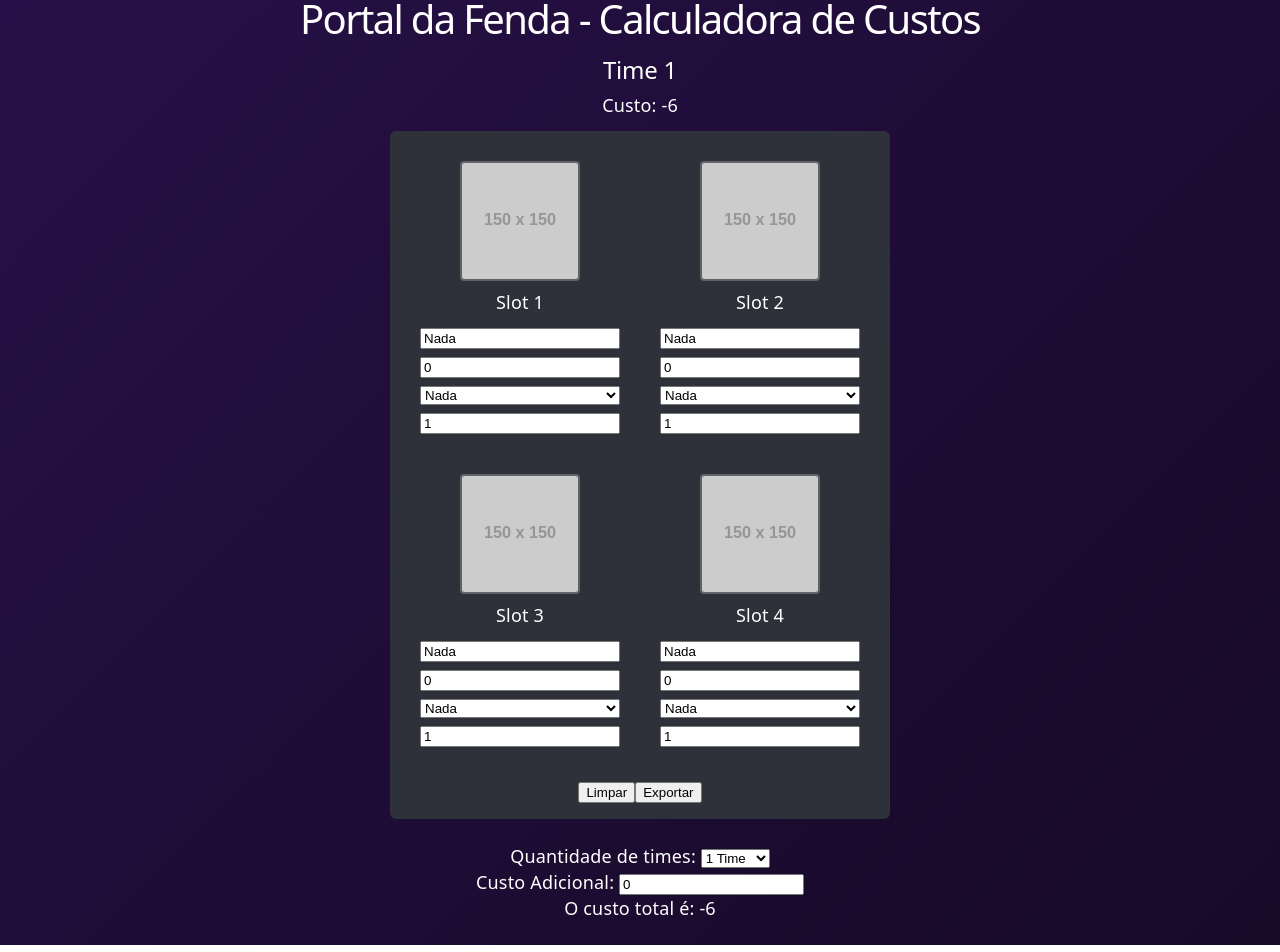
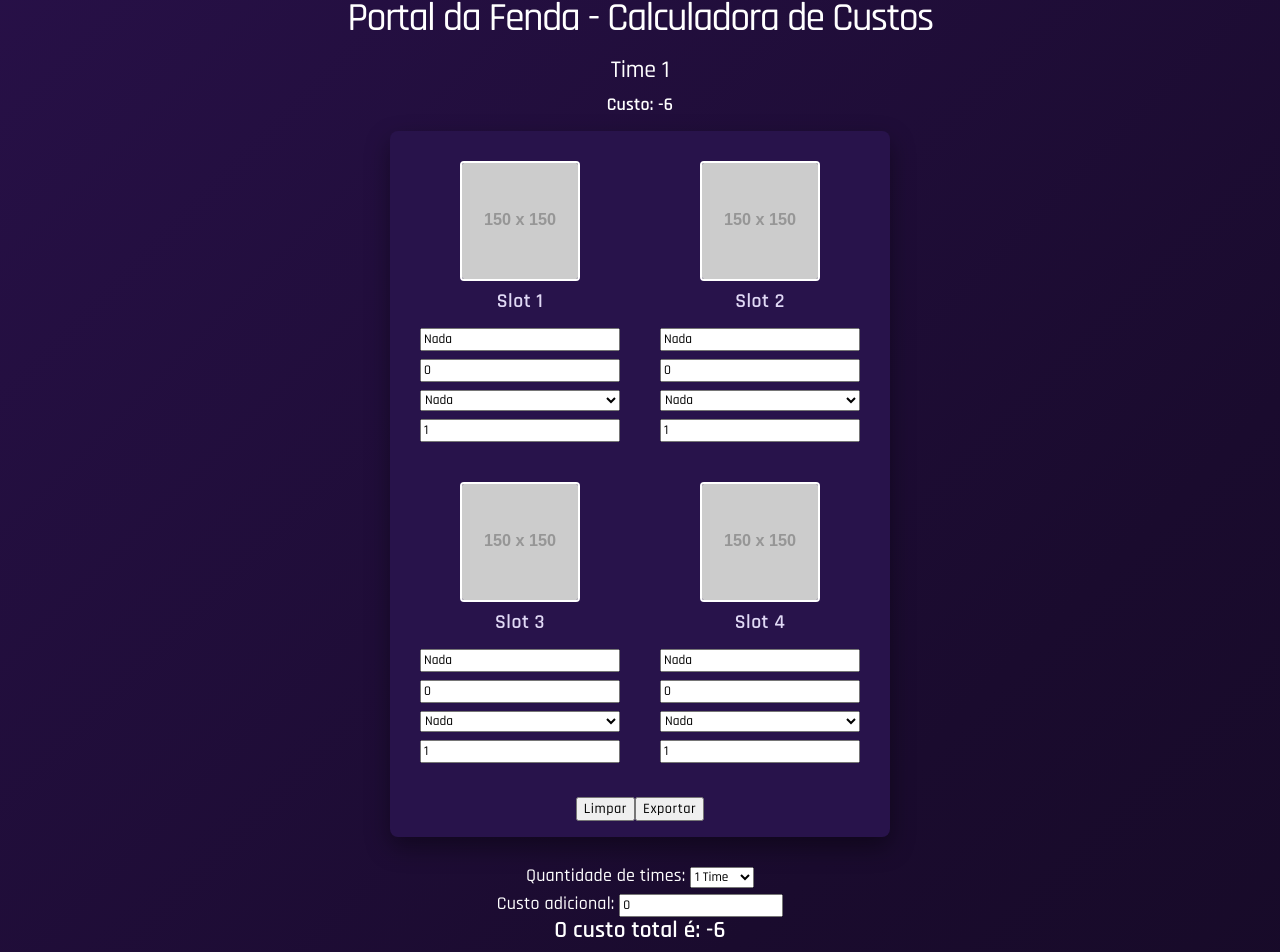
Before and after one commit to Pauloisc/Calculadora-de-Custo---Portal-da-Fenda-WEB, a React (Vite) app: page / in a window 1280 px wide. Shown: the top 952 px of the page. Built offline with nearby package versions, Linux system fonts and the light colour scheme.

Commit message:
Melhoria geral na estetica do site

```diff
--- a/src/App.css
+++ b/src/App.css
@@ -1,3 +1,5 @@
+
+@import url('https://fonts.googleapis.com/css2?family=Orbitron:wght@400;700&family=Rajdhani:wght@500;600&display=swap');
 
 *, *::before, *::after {
   box-sizing: border-box;
@@ -63,17 +65,17 @@
   max-width: 500px;
 }
 
-/* Bloco Cinza (Onde ficam os Slots) */
 .time-container {
   display: grid;
   grid-template-columns: repeat(2, 1fr);
   gap: 12px;
-  background-color: #2e303a;
   padding: 16px;
   margin-top: 12px;
   margin-bottom: 24px;
   width: 100%;
-  border-radius: 6px;
+  border-radius: 8px;
+  background-color: #28134b;
+  box-shadow: 0 10px 25px rgba(0, 0, 0, 0.4);
 }
 
 /* Botoes de exportar e limpar time */
@@ -94,17 +96,78 @@
   width: 100%;
 }
 
+/* Inputs e Selects dentro dos Slots */
+.slot-container select,
+.slot-container input {
+  width: 100%;
+}
+
 /* Estilo da Imagem / Avatar */
 .slot-avatar {
   width: 120px;
   height: 120px;
   object-fit: cover;
   border-radius: 4px;
-  border: 2px solid #5f6368;
+  border: 2px solid #ffffff;
 }
 
-/* Inputs e Selects dentro dos Slots */
-.slot-container select,
-.slot-container input {
-  width: 100%;
+/* Estilo de fonte dos labs dos slots*/
+.slot-container label {
+  font-family: 'Rajdhani', sans-serif;
+  font-weight: 600;
+  font-size: 1.1rem;
+  letter-spacing: 0.5px;
+  color: #e0d9f5;
 }
+
+/* Configuração para labels externas */
+.label-config {
+  font-family: 'Rajdhani', sans-serif;
+  font-size: 1rem;
+}
+
+/* Configuracao do label de custo total */
+.custo-total {
+  font-family: 'Rajdhani', sans-serif;
+  font-weight: 600;
+  font-size: 1.3rem;
+}
+
+/* Configuracao do label de custo do time */
+.custo-time {
+  font-family: 'Rajdhani', sans-serif;
+  font-weight: 600;
+  font-size: 1rem;
+}
+
+/* Configuracao dos textos dos slots */
+.slot-container input,
+.slot-container select {
+  font-family: 'Rajdhani', sans-serif;
+  font-weight: 500;
+}
+
+/* Configuração dos textos do time 1, 2 e 3*/
+h1, h2 {
+  font-family: 'Rajdhani', sans-serif;
+}
+
+/* Configuração dos textos dos botões "Exportar" e "Limpar" */
+.time-buttons-container button {
+  font-family: 'Rajdhani', sans-serif;
+  font-weight: 500;
+  font-size: 0.8rem;
+  letter-spacing: 0.5px;
+}
+
+/* Configuração dos textos do botão de selecionar a quantidade de times */
+.select-config {
+  font-family: 'Rajdhani', sans-serif;
+  font-weight: 500;
+}
+
+/* Configuração do texto de input para custo adicional */
+.input-config {
+  font-family: 'Rajdhani', sans-serif;
+  font-weight: 500;
+}
--- a/src/App.jsx
+++ b/src/App.jsx
@@ -75,7 +75,7 @@ function App() {
         {/* Bloco do Time 1 */}
         <div className="time-section">
           <h2>Time 1</h2>
-          <p>Custo: {custoT1}</p>
+          <p className="custo-time">Custo: {custoT1}</p>
           <div className="time-container">
             {time1.map((slot, index) => {
               const dadosPersonagem = personagens.find(p => p.nome === slot.personagem) || { imagem: "ID" };
@@ -84,7 +84,7 @@ function App() {
                   <img
                     src={dadosPersonagem && dadosPersonagem.imagem !== "ID"
                       ? `https://lh3.googleusercontent.com/d/${dadosPersonagem.imagem}`
-                      : "https://placehold.co/150x150/2e303a/ffffff?text=?"
+                      : "https://placehold.co/150x150/transparent/ffffff.png?text=?"
                     }
                     alt={slot.personagem}
                     className="slot-avatar"
@@ -145,7 +145,7 @@ function App() {
         {qtdTimes >= 2 && (
           <div className="time-section">
             <h2>Time 2</h2>
-            <p>Custo: {custoT2}</p>
+            <p className="custo-time">Custo: {custoT2}</p>
             <div className="time-container">
             {time2.map((slot, index) => {
                 const dadosPersonagem = personagens.find(p => p.nome === slot.personagem) || { imagem: "ID" };
@@ -154,7 +154,7 @@ function App() {
                     <img
                       src={dadosPersonagem && dadosPersonagem.imagem !== "ID"
                         ? `https://lh3.googleusercontent.com/d/${dadosPersonagem.imagem}`
-                        : "https://placehold.co/150x150/2e303a/ffffff?text=?"
+                        : "https://placehold.co/150x150/transparent/ffffff.png?text=?"
                       }
                       alt={slot.personagem}
                       className="slot-avatar"
@@ -216,7 +216,7 @@ function App() {
         {qtdTimes === 3 && (
           <div className="time-section">
             <h2>Time 3</h2>
-            <p>Custo: {custoT3}</p>
+            <p className="custo-time">Custo: {custoT1}</p>
             <div className="time-container">
             {time3.map((slot, index) => {
                 const dadosPersonagem = personagens.find(p => p.nome === slot.personagem) || { imagem: "ID" };
@@ -225,7 +225,7 @@ function App() {
                     <img
                       src={dadosPersonagem && dadosPersonagem.imagem !== "ID"
                         ? `https://lh3.googleusercontent.com/d/${dadosPersonagem.imagem}`
-                        : "https://placehold.co/150x150/2e303a/ffffff?text=?"
+                        : "https://placehold.co/150x150/transparent/ffffff.png?text=?"
                       }
                       alt={slot.personagem}
                       className="slot-avatar"
@@ -286,8 +286,8 @@ function App() {
 
       {/* Input da quantidade de times */}
       <div>
-        <label>Quantidade de times: </label>
-        <select value={qtdTimes} onChange={(event) => { setQtdTimes(Number(event.target.value)) }}>
+        <label className="label-config">Quantidade de times: </label>
+        <select className="select-config" value={qtdTimes} onChange={(event) => { setQtdTimes(Number(event.target.value)) }}>
           <option value={1}>1 Time</option>
           <option value={2}>2 Times</option>
           <option value={3}>3 Times</option>
@@ -296,15 +296,16 @@ function App() {
 
       {/* Input de custo adicional */}
       <div>
-        <label>Custo Adicional: </label>
+        <label className="label-config">Custo adicional: </label>
         <input
+          className="input-config"
           type="number"
           value={custoAdicional}
           onChange={(event) => setCustoAdicional(Number(event.target.value))}
         />
       </div>
 
-      <p>O custo total é: {custoTotal}</p>
+      <p className="custo-total">O custo total é: {custoTotal}</p>
     </div>
   );
 }
--- a/src/components/BuscaPersonagem.jsx
+++ b/src/components/BuscaPersonagem.jsx
@@ -14,7 +14,7 @@ export function BuscaPersonagem({ valorSelecionado, onSelecionar }) {
         type="text"
         className="busca-input"
         value={isOpen ? searchTerm : valorSelecionado}
-        placeholder="Buscar personagem..."
+        placeholder="Digite o nome"
         onChange={(event) => setSearchTerm(event.target.value)}
         onFocus={() => {
           setIsOpen(true);
@@ -27,8 +27,8 @@ export function BuscaPersonagem({ valorSelecionado, onSelecionar }) {
           top: '100%',
           left: 0,
           right: 0,
-          backgroundColor: '#2e303a',
-          border: '1px solid #5f6368',
+          backgroundColor: '#351b5f',
+          border: '1px solid #221439',
           borderRadius: '4px',
           maxHeight: '200px',
           overflowY: 'auto',
@@ -55,7 +55,7 @@ export function BuscaPersonagem({ valorSelecionado, onSelecionar }) {
               <img
                 src={p.imagem !== "ID"
                   ? `https://lh3.googleusercontent.com/d/${p.imagem}`
-                  : "https://placehold.co/30x30/2e303a/ffffff?text=?"
+                  : "https://placehold.co/150x150/transparent/ffffff.png?text=?"
                 }
                 alt={p.nome}
                 style={{ width: '28px', height: '28px', borderRadius: '50%', objectFit: 'cover' }}
```
